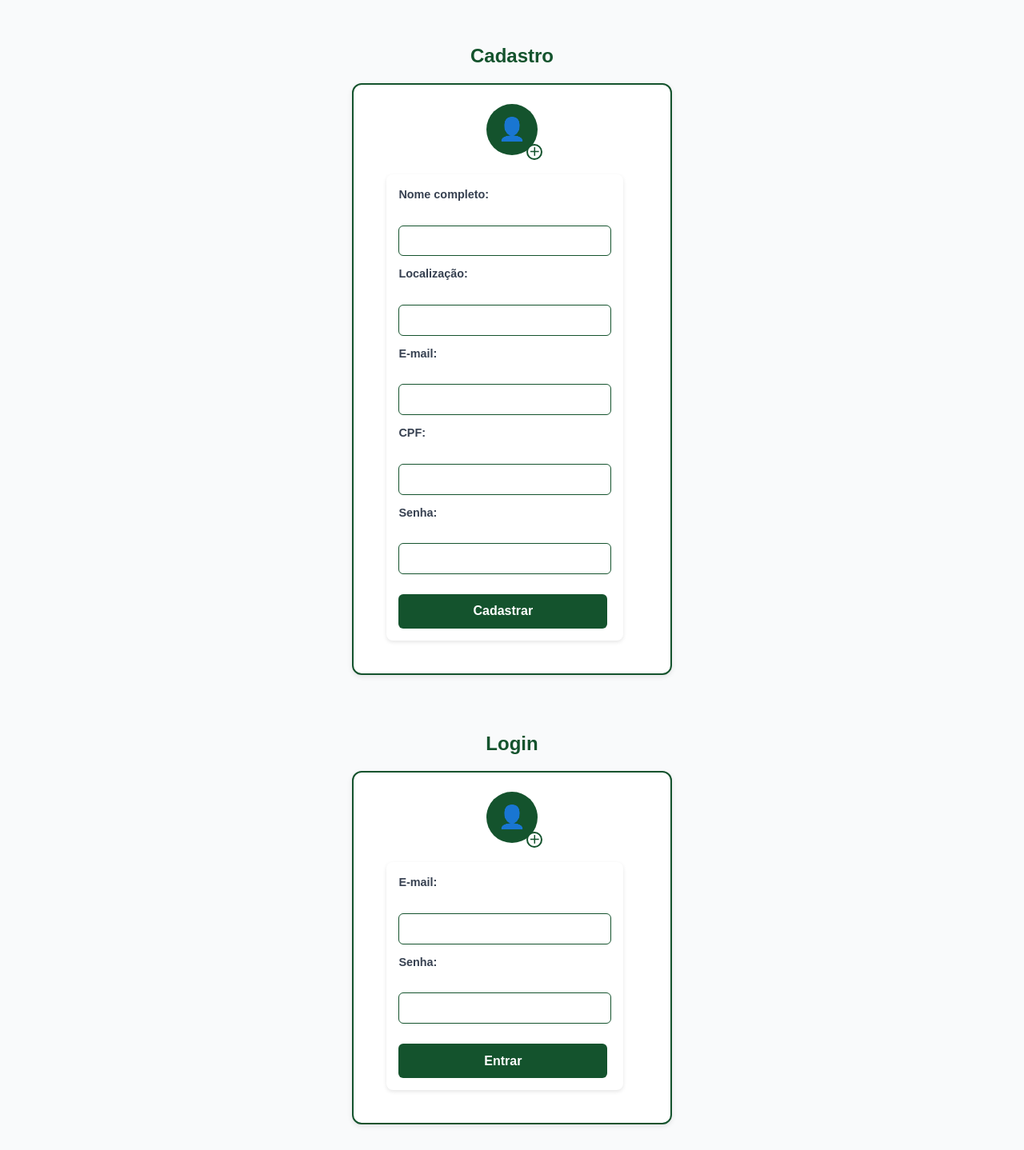
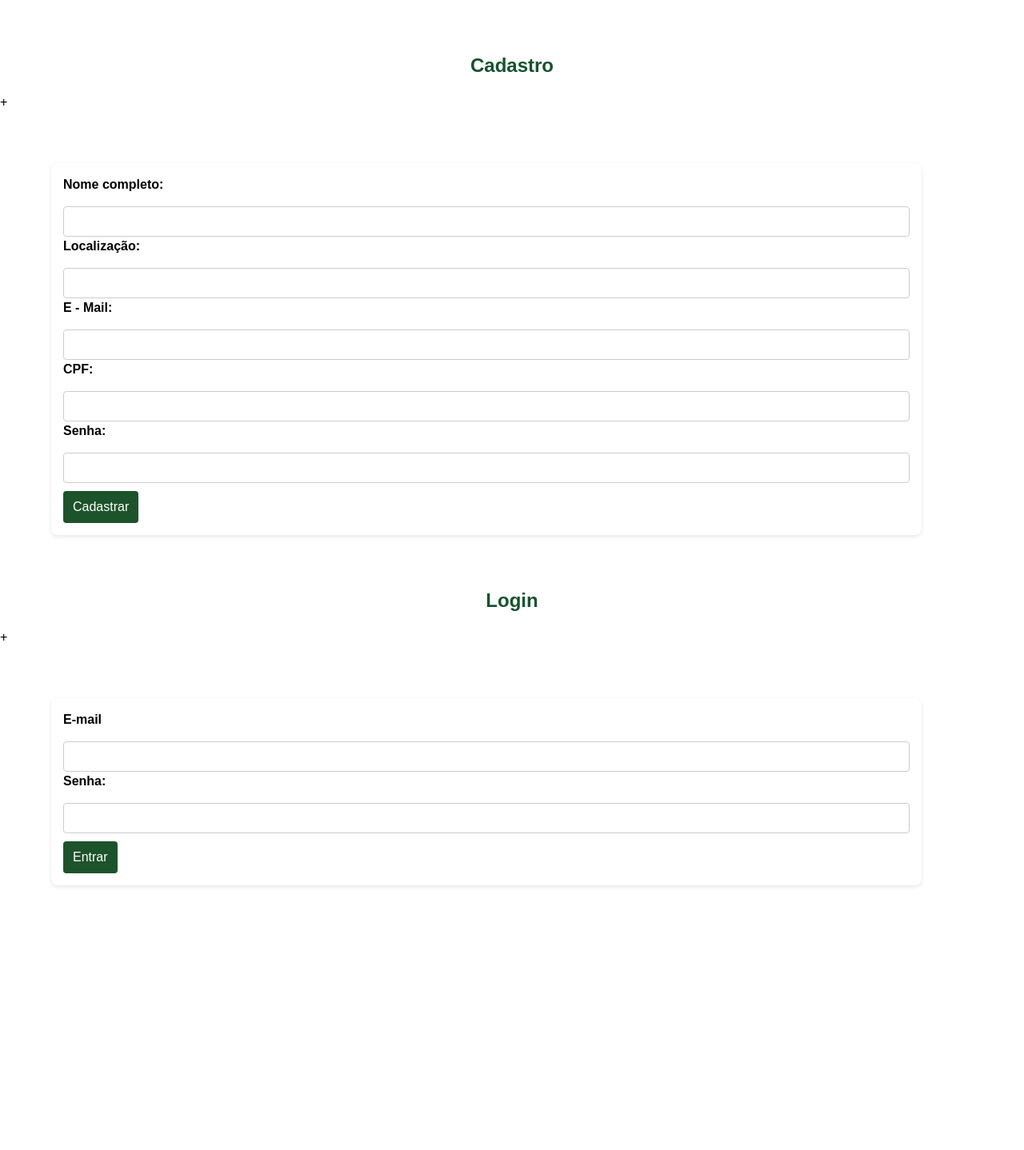
Before and after one commit to TheYautja/Projeto-Integrador-2G-Grupo3, a React (Vite) app in the folder frontend/: page /CadastroLoginPage in a window 1280 px wide. Shown: the whole page at 80% size. After the commit the page ends 1171 px from the top, so only its background shows below. Built offline with nearby package versions, Linux system fonts and the light colour scheme; a web font is replaced by a local one.

Commit message:
Update CadastroLoginPage.jsx

```diff
--- a/frontend/src/paginas/CadastroLoginPage.jsx
+++ b/frontend/src/paginas/CadastroLoginPage.jsx
@@ -4,29 +4,23 @@ import '../CSS/CadastroLoginPage.css';
 
 export default function CadastroLoginPage() {
   return (
-    <div className="cadastro-login-container">
-
+    <div className="page">
       {/* Cadastro */}
-      <div className="form-box">
       <h2 className="titulo">Cadastro</h2>
-        <div className="form-card">
-          {/* Ícone */}
-          <div className="icon-wrapper">
-            <div className="icon-circle">
-              <span className="icon-user">👤</span>
-              <div className="icon-add">＋</div>
-            </div>
+      <div className="card">
+        <div className="icone-usuario">
+          <div className="icone"></div>
+          <div className="plus">+</div>
         </div>
 
-          {/* Formulário Cadastro */}
-          <form className="form">
+        <form className="formulario">
           <label>Nome completo:</label>
           <input type="text" />
 
           <label>Localização:</label>
           <input type="text" />
 
-            <label>E-mail:</label>
+          <label>E - Mail:</label>
           <input type="email" />
 
           <label>CPF:</label>
@@ -35,34 +29,31 @@ export default function CadastroLoginPage() {
           <label>Senha:</label>
           <input type="password" />
 
-            <button type="submit" className="btn">Cadastrar</button>
+          <button type="submit" className="botao">
+            Cadastrar
+          </button>
         </form>
-        </div>
       </div>
 
       {/* Login */}
-      <div className="form-box">
       <h2 className="titulo">Login</h2>
-        <div className="form-card">
-          {/* Ícone */}
-          <div className="icon-wrapper">
-            <div className="icon-circle">
-              <span className="icon-user">👤</span>
-              <div className="icon-add">＋</div>
-            </div>
+      <div className="card">
+        <div className="icone-usuario">
+          <div className="icone"></div>
+          <div className="plus">+</div>
         </div>
 
-          {/* Formulário Login */}
-          <form className="form">
-            <label>E-mail:</label>
+        <form className="formulario">
+          <label>E-mail</label>
           <input type="email" />
 
           <label>Senha:</label>
           <input type="password" />
 
-            <button type="submit" className="btn">Entrar</button>
+          <button type="submit" className="botao">
+            Entrar
+          </button>
         </form>
-        </div>
       </div>
     </div>
   );
```
Lines whose indentation alone changed are shown as unchanged.
